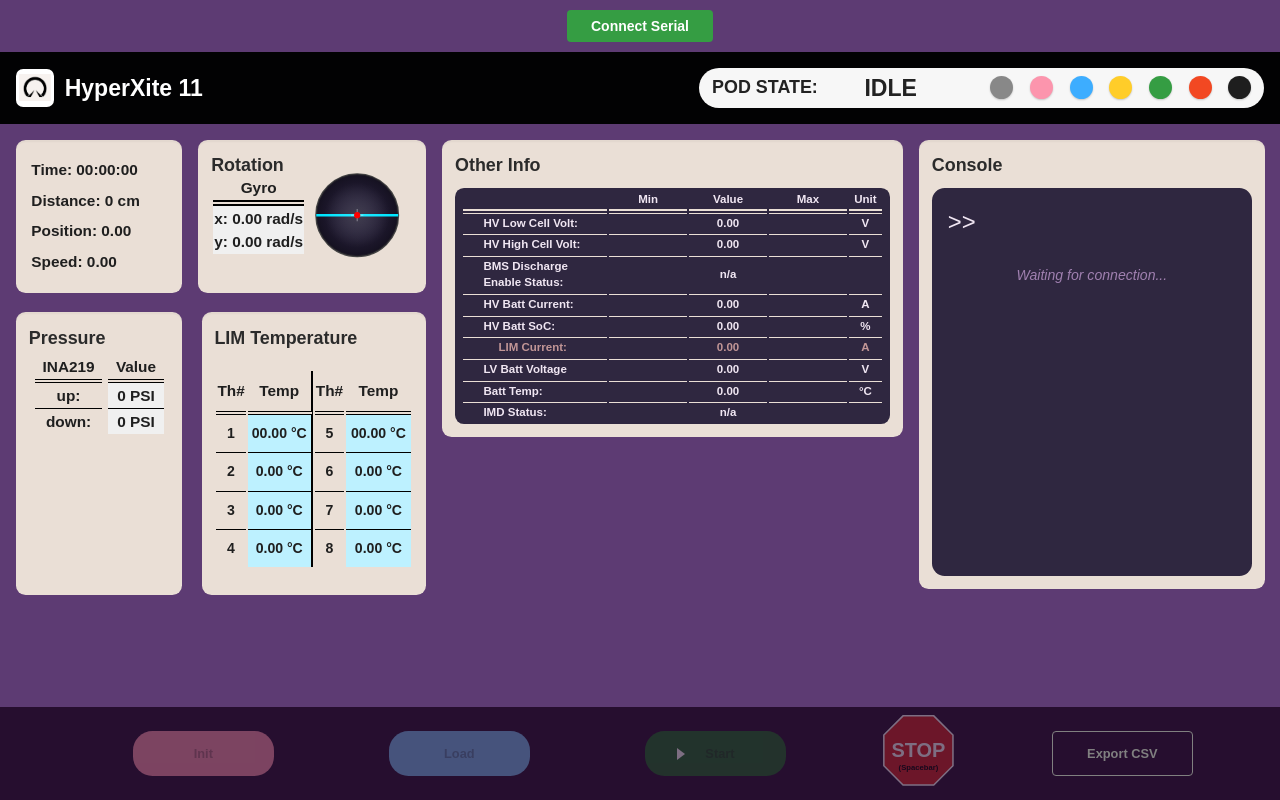
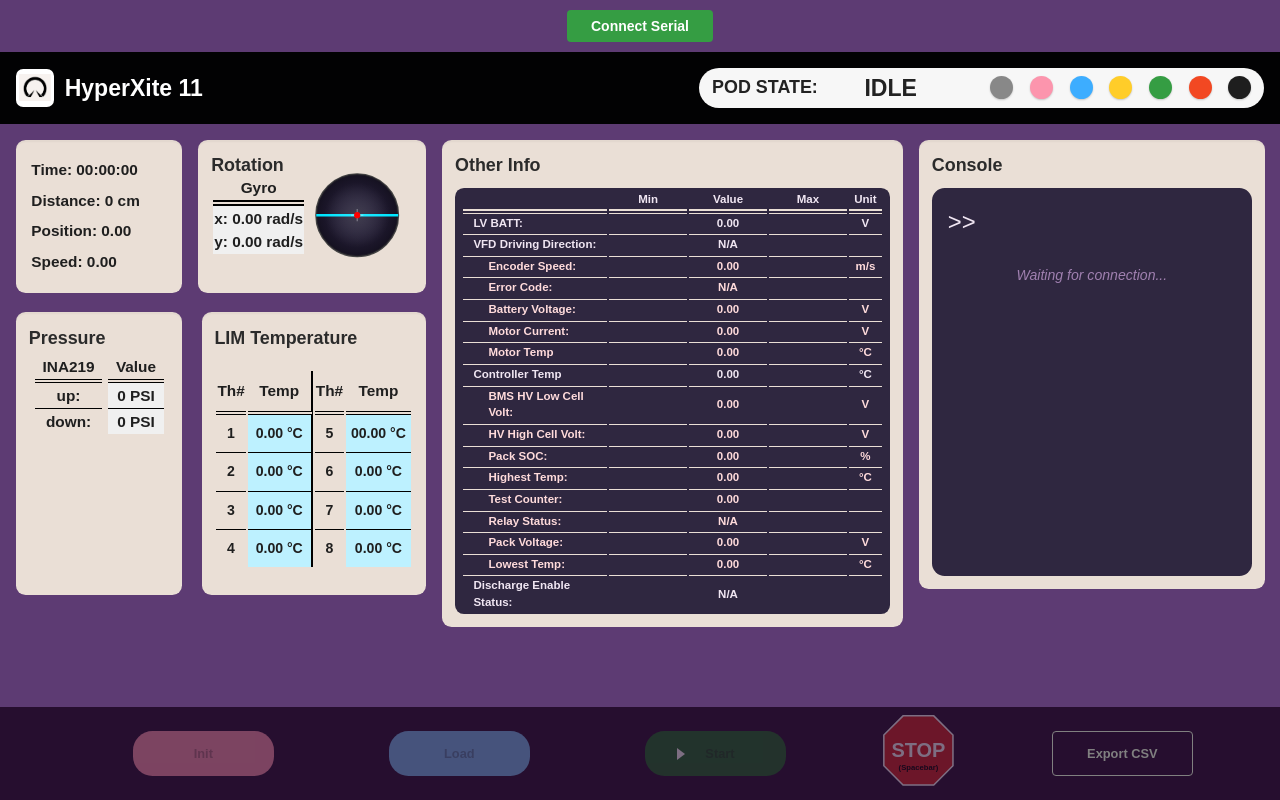
Before and after one commit to UCI-HyperXite/hx11-control-system, a React (Vite) app in the folder gui/: page / in a window 1280 px wide. Built offline with nearby package versions, Linux system fonts and the light colour scheme.

Commit message:
added powers data values to other info

```diff
--- a/gui/src/App.css
+++ b/gui/src/App.css
@@ -26,15 +26,17 @@ html, body, #root { height: 100%; margin: 0; padding: 0; overflow: hidden; backg
 
 .OtherInfoTable td:nth-child(1){
   text-align: left;
-  padding-left: 20px;
+  padding-left: 10px;
 }
 
-.OtherInfoTable tr:nth-child(6){
-    color: rgb(194, 150, 150);
+.OtherInfoTable tr:nth-child(n+3):nth-child(-n+7),
+.OtherInfoTable tr:nth-child(n+9):nth-child(-n+16) {
+    color: rgb(255, 219, 219);
 }
 
-.OtherInfoTable tr:nth-child(6) td:nth-child(1){
-    padding-left: 35px;
+.OtherInfoTable tr:nth-child(n+3):nth-child(-n+7) td:nth-child(1),
+.OtherInfoTable tr:nth-child(n+9):nth-child(-n+16) td:nth-child(1) {
+    padding-left: 25px;
 }
 
 
--- a/gui/src/App.jsx
+++ b/gui/src/App.jsx
@@ -34,6 +34,7 @@ export default function App() {
 	roll: "0.00",
     pitch: "0.00",
 
+	lv_batt: "0.00",
 	//VFD
 	drivingDirection: "N/A",
 	encoderSpeed: "0.00", // m/s
@@ -49,31 +50,24 @@ export default function App() {
 	packSOC: "0.00",
 	highestTemp: "0.00",		// signed C?
 	bmsTestCounter: "0.00",
-	relayStatus: "n/a",
+	relayStatus: "N/A",
 	packVoltage: "0.00",
 	lowestTemp: "0.00",
-	dischargeEnableStatus: "n/a",
+	dischargeEnableStatus: "N/A",
 
 	//IMD
-	insulationResistance: "0.00",
-	iso_status: "n/a",
-	imd_counter: "0.00",
-	imd_warnings: "0.00",
-
-
-    limCurrent: "0.00",
-    battVoltage: "0.00",
-	lvbattVoltage: "0.00",
-    battCurrent: "0.00",
-    battSoC: "0.00",
-    battTemp: "0.00",
-    imdStatus: "n/a",
+	// insulationResistance: "0.00",
+	// iso_status: "N/A",
+	// imd_counter: "0.00",
+	// imd_warnings: "N/A",
+	// deviceActivity: "N/A",
 
 	//Pressure
     pressure1: "0",
     pressure2: "0",
 
-    therm1: "00.00",
+
+    therm1: "0.00",
     therm2: "0.00",
     therm3: "0.00",
     therm4: "0.00",
@@ -209,43 +203,37 @@ export default function App() {
 
 							roll: data.roll ?? prev.roll,
 							pitch: data.pitch ?? prev.pitch,
+							lv_batt: data.lv_batt ?? prev.lv_batt,
 
 							//VFD
-							drivingDirection: data.drivingDirection ?? prev.drivingDirection,
-							encoderSpeed:  data.encoderSpeed ?? prev.encoderSpeed, // m/s
-							errorCode:  data.errorCode ?? prev.errorCode,	  // tbd
-							batteryVoltage:  data.batteryVoltage ?? prev.batteryVoltage, //V
-							motorCurrent:  data.motorCurrent ?? prev.motorCurrent,   //A
-							motorTemp:  data.motorTemp ?? prev.motorTemp,		// C or F
-							controllerTemp:  data.controllerTemp ?? prev.controllerTemp, // C or F
+							drivingDirection: data.drive_direction ?? prev.drivingDirection,
+							encoderSpeed:  data.encoder_speed ?? prev.encoderSpeed, // m/s
+							errorCode:  data.error_code ?? prev.errorCode,	  // tbd
+							batteryVoltage:  data.batt_voltage ?? prev.batteryVoltage, //V
+							motorCurrent:  data.motor_curr ?? prev.motorCurrent,   //A
+							motorTemp:  data.motor_temp ?? prev.motorTemp,		// C or F
+							controllerTemp:  data.controller_temp ?? prev.controllerTemp, // C or F
 
 							//BMS
-							lowestCellVoltage: data.low_cell ?? prev.lowestCellVoltage,
-							highestCellVoltage: data.high_cell ?? prev.highestCellVoltage,
+							lowestCellVoltage: data.lowest_cell_volt ?? prev.lowestCellVoltage,
+							highestCellVoltage: data.highest_cell_volt ?? prev.highestCellVoltage,
 
-							packSOC: data.packSOC ?? prev.packSOC,
-							highestTemp: data.highestTemp ?? prev.highestTemp,		// signed C?
-							bmsTestCounter: data.bmsTestCounter ?? prev.bmsTestCounter,
-							relayStatus: data.relayStatus ?? prev.relayStatus,
-							packVoltage: data.packVoltage ?? prev.packVoltage,
-							lowestTemp: data.lowestTemp ?? prev.lowestTemp,
+							packSOC: data.pack_soc ?? prev.packSOC,
+							highestTemp: data.highest_temp ?? prev.highestTemp,		// signed C?
+							bmsTestCounter: data.bms_test_counter ?? prev.bmsTestCounter,
+							relayStatus: data.relay_status ?? prev.relayStatus,
+							packVoltage: data.pack_volt ?? prev.packVoltage,
+							lowestTemp: data.lowest_temp ?? prev.lowestTemp,
 
 							dischargeEnableStatus: data.dischargeEnableStatus ?? prev.dischargeEnableStatus,
 
+							// //IMD
+							// insulationResistance: data.insulationResistance ?? prev.insulationResistance,
+							// iso_status: data.iso_status ?? prev.iso_status,
+							// imd_counter: data.imd_counter ?? prev.imd_counter,
+							// imd_warnings: data.imd_warnings ?? prev.imd_warnings,
+							// deviceActivity: data.deviceActivity ?? prev.deviceActivity,
 
-							//IMD
-							insulationResistance: data.insulationResistance ?? prev.insulationResistance,
-							iso_status: data.iso_status ?? prev.iso_status,
-							imd_counter: data.imd_counter ?? prev.imd_counter,
-							imd_warnings: data.imd_warnings ?? prev.imd_warnings,
-
-							limCurrent: data.lim_curr ?? prev.limCurrent,
-							battVoltage: data.hv_batt ?? prev.battVoltage,
-							lvbattVoltage: data.lv_batt ?? prev.lvbattVoltage, //ina260
-							battCurrent: data.batt_curr ?? prev.battCurrent,
-							battSoC: data.batt_soc ?? prev.battSoC,
-							battTemp: data.hv_batt_temp ?? prev.battTemp,
-							imdStatus: data.imd ?? prev.imdStatus,
 
 							pressure1: data.pt_up ?? prev.pressure1,
 							pressure2: data.pt_down ?? prev.pressure2,
--- a/gui/src/components/TopRow.jsx
+++ b/gui/src/components/TopRow.jsx
@@ -241,47 +241,41 @@ export function TopRow({ telemetry, consoleLogs = [] }) {
 								</tr>
 							</thead>
 							<tbody>
-								{[	// VFD comment
-									// ["Driving Direction:", telemetry.drivingDirection, ""],
-									// ["Encoder Speed:", telemetry.encoderSpeed, "m/s"],
-									// ["Error Code:", telemetry.errorCode, "" ],
-									// ["Battery Voltage:", telemetry.batteryVoltage, "V" ],
-									// ["Motor Current:", telemetry.batteryVoltage, "V" ],
-									// ["Motor Temp", telemetry.motorTemp, "°C" ],
-									// ["Controller Temp", telemetry.controllerTemp, "°C" ],
+								{[
+									["LV BATT:", telemetry.lv_batt, "V"],
+
+									//VFD
+									["VFD Driving Direction:", telemetry.drivingDirection, ""],
+									["Encoder Speed:", telemetry.encoderSpeed, "m/s"],
+									["Error Code:", telemetry.errorCode, "" ],
+									["Battery Voltage:", telemetry.batteryVoltage, "V" ],
+									["Motor Current:", telemetry.batteryVoltage, "V" ],
+									["Motor Temp", telemetry.motorTemp, "°C" ],
+									["Controller Temp", telemetry.controllerTemp, "°C" ],
 									//VFD
 
-									["HV Low Cell Volt:", telemetry.lowestCellVoltage, "V"],
+									//BMS
+									["BMS HV Low Cell Volt:", telemetry.lowestCellVoltage, "V"],
 									["HV High Cell Volt:", telemetry.highestCellVoltage, "V"],
+									["Pack SOC:", telemetry.packSOC, "%"],
+									["Highest Temp:", telemetry.highestTemp, "°C"],
+									["Test Counter:", telemetry.bmsTestCounter, ""],
+									["Relay Status:", telemetry.relayStatus, ""],
+									["Pack Voltage:", telemetry.packVoltage, "V"],
+									["Lowest Temp:", telemetry.lowestTemp, "°C"],
+									["Discharge Enable Status:", telemetry.dischargeEnableStatus, ""],
 
-
-									//BMS comment
-									// ["Pack SOC:", telemetry.packSOC, "%"],
-									// ["Highest Temp:", telemetry.highestTemp, "°C"],
-									// ["BMS Test Counter:", telemetry.bmsTestCounter, ""],
-									// ["Relay Status:", telemetry.relayStatus, ""],
-									// ["Pack Voltage:", telemetry.packVoltage, "V"],
-									// ["Lowest Temp:", telemetry.lowestTemp, "°C"],
 									//BMS
 
-									["BMS Discharge Enable Status:", telemetry.dischargeEnableStatus, ""],
-
-									//IMD Comment
+									//IMD
 									// ["Insulation Resistance:", telemetry.insulationResistance, "Ω"],
 									// ["ISO Status:", telemetry.iso_status, ""],
 									// ["IMD Counter:", telemetry.imd_counter, ""],
 									// ["IMD Warnings:", telemetry.imd_warnings, ""],
 									// ["Battery Voltage:", telemetry.battVoltage, "V"],
+									// ["Device Activity:", telemetry.deviceActivity, ""],
 									//IMD
 
-									["HV Batt Current:", telemetry.battCurrent, "A"],
-									["HV Batt SoC:", telemetry.battSoC, "%"],
-
-									["LIM Current:", telemetry.limCurrent, "A"],
-									["LV Batt Voltage ", telemetry.lvbattVoltage, "V"],
-
-									["Batt Temp:", telemetry.battTemp, "°C"],
-									["IMD Status:", telemetry.imdStatus, ""],
 								].map(([label, value, unit]) => (
 									<tr key={label}>
 										<td>{label}</td>
@@ -356,7 +350,7 @@ export function TopRow({ telemetry, consoleLogs = [] }) {
 										fontSize: "1.1vw",
 										fontFamily: "monospace",
 										color: log.includes("✓") ? "#7effa0"
-											: log.includes("failed") || log.includes("error") ? "#ff8080"
+											: log.includes("failed") || (log.includes("error") && !log.includes("error_code")) ? "#ff8080"
 											: "#f0e6f2",
 										borderBottom: "1px solid #3d3050",
 										paddingBottom: "0.5vw",
```
